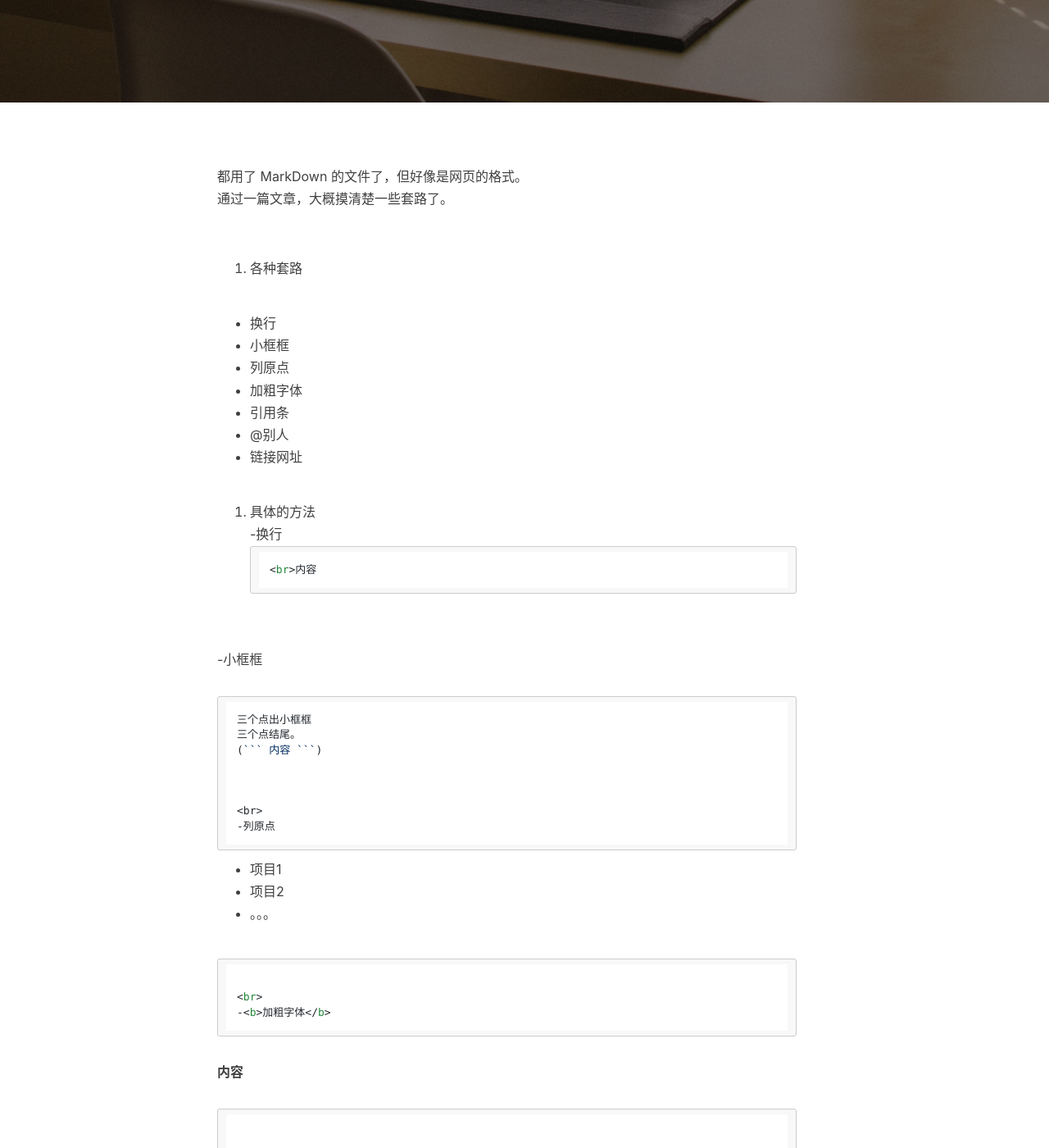
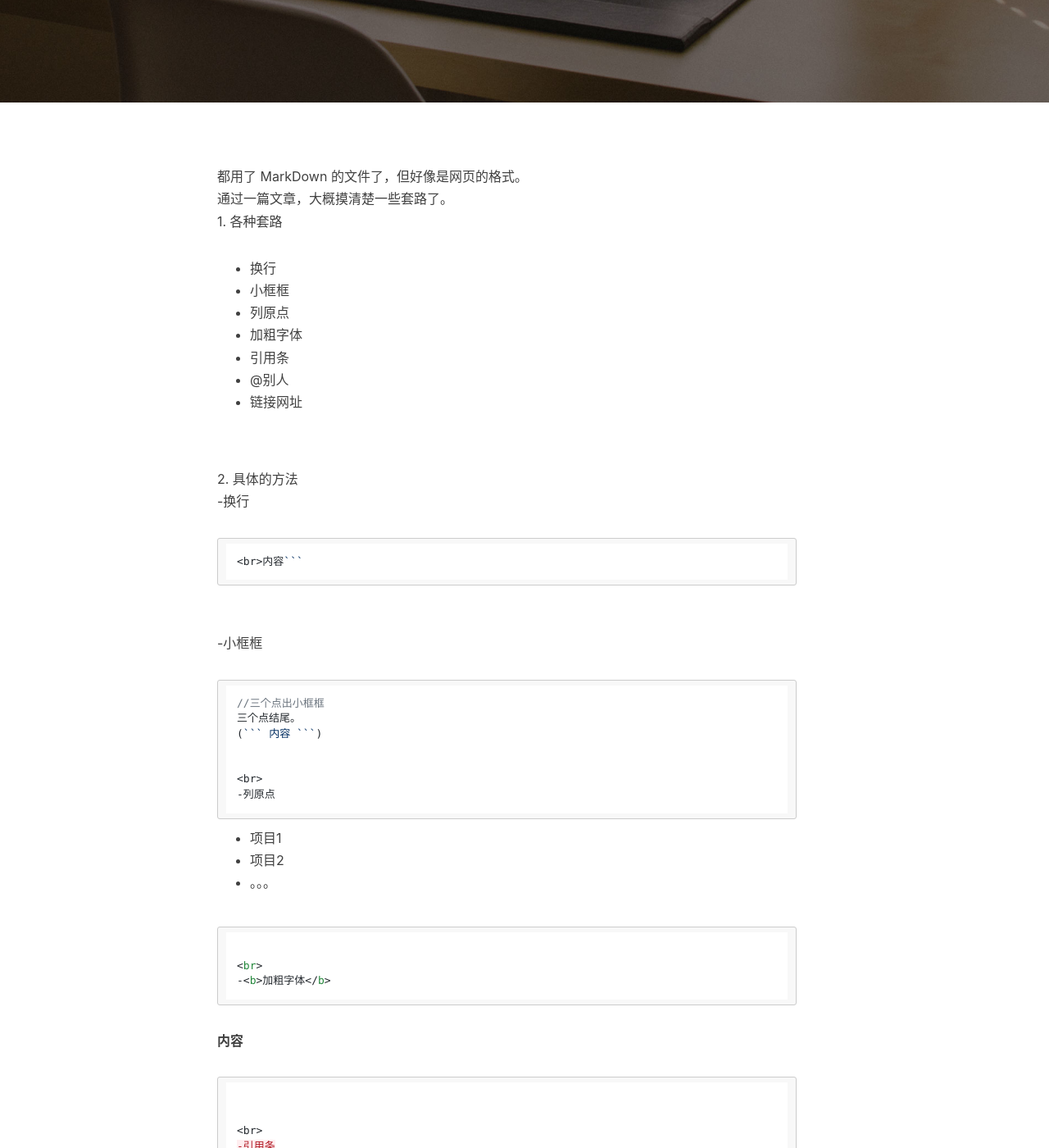
Before and after one commit to joc2422/jttt.github.io, a Jekyll site: the page built from _posts/2017-01-22-06.markdown, in a window 1280 px wide and 1400 px high, scrolled down 458 px. Shown: the whole window at 82% size. Built offline with Jekyll 4.4.1, drawn with Linux system fonts in a browser that asks for light colours; nearby versions of some CDN libraries; comment, search, counter and statistics services are not loaded.

Commit message:
Update 2017-01-22-06.markdown

````diff
--- a/_posts/2017-01-22-06.markdown
+++ b/_posts/2017-01-22-06.markdown
@@ -11,14 +11,11 @@ tags:
 
 
 ---
-
 <br>
 都用了 MarkDown 的文件了，但好像是网页的格式。
 <br>
 通过一篇文章，大概摸清楚一些套路了。
-<br>
-<br>
-1. 各种套路
+<br>1. 各种套路
 <ul>
     <li>
         换行
@@ -43,23 +40,21 @@ tags:
     </li>
 </ul>
 
-2. 具体的方法
+<br>2. 具体的方法
 <br>
 -换行
 ```
-<br>内容
+<br>内容```
 ```
-
 
 <br>
 -小框框
 ```
-三个点出小框框
+//三个点出小框框
 三个点结尾。
 (```
 内容
 ```)
-
 
 
 <br>
````
